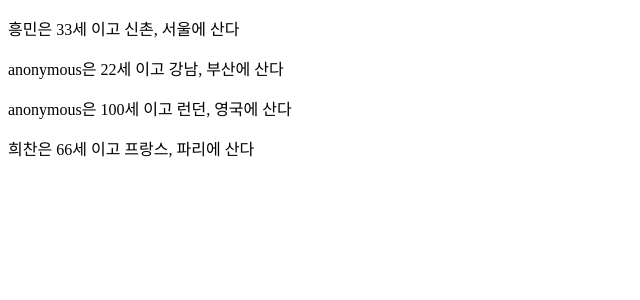
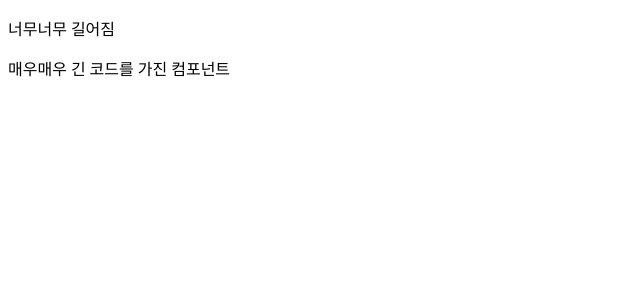
Before and after one commit to Nighteast/react20231031, a React (Create React App) app: page / in a window 1280 px wide. Shown: the top 300 px of the page, without its empty margins (0-640 px from the left). Built offline with nearby package versions, Linux system fonts and the light colour scheme.

Commit message:
component를 다른 파일에 작성 후 import, export하기

```diff
--- a/src/App.js
+++ b/src/App.js
@@ -1,23 +1,14 @@
+// export 된 컴포넌트(변수, 함수, 객체)를 import해서 사용
+import { MyElem } from "./component/MyElem";
+import { MyComp } from "./component/MyComp";
+
 function App() {
   return (
     <>
-      <MyComp name={"흥민"} address={"신촌"} age={33} city={"서울"} />
-      <MyComp address={"강남"} age={22} city={"부산"} />
-      <MyComp address={"런던"} city={"영국"} />
-      <MyComp name="희찬" age={66} city={"파리"} address={"프랑스"} />
+      <MyComp />
+      <MyElem />
     </>
   );
 }
 
-// {value:"흥민", address:"신촌"}
-function MyComp({ name = "anonymous", address, city, age = 100 }) {
-  return (
-    <div>
-      <p>
-        {name}은 {age}세 이고 {address}, {city}에 산다
-      </p>
-    </div>
-  );
-}
-
 export default App;
--- /dev/null
+++ b/src/component/MyComp.js
@@ -0,0 +1,7 @@
+export function MyComp() {
+  return (
+    <div>
+      <p>너무너무 길어짐</p>
+    </div>
+  );
+}
--- /dev/null
+++ b/src/component/MyElem.js
@@ -0,0 +1,9 @@
+// 다른 파일에서 사용 가능하도록 export
+
+export function MyElem() {
+  return (
+    <div>
+      <p>매우매우 긴 코드를 가진 컴포넌트</p>
+    </div>
+  );
+}
```
